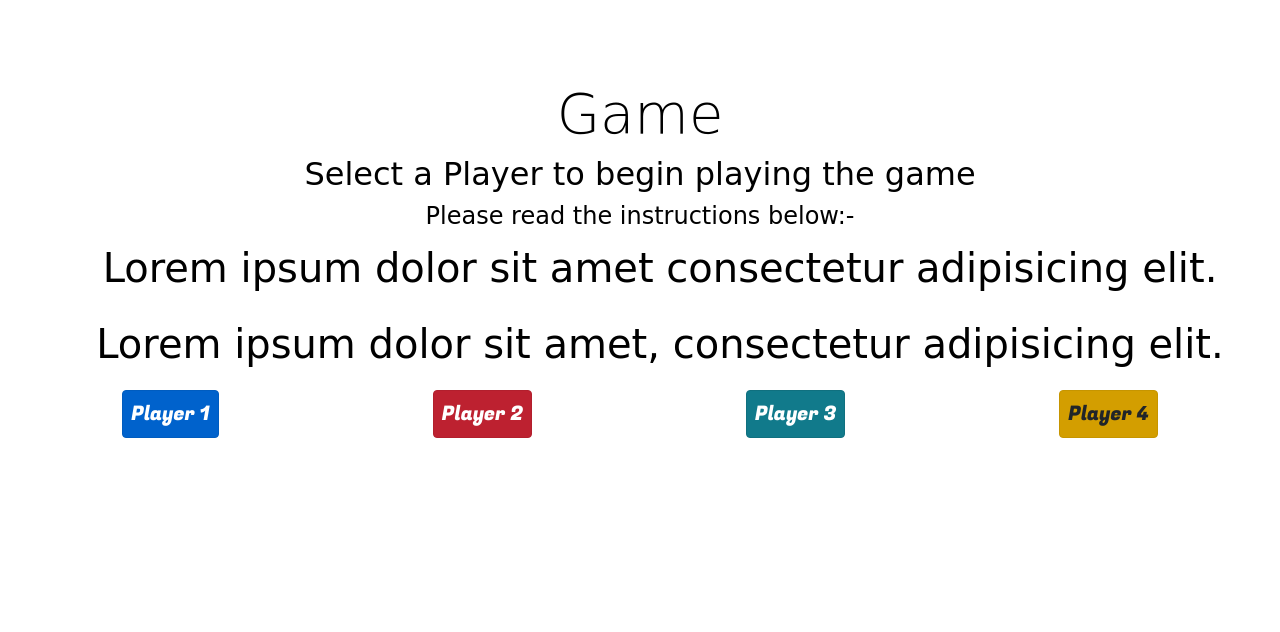
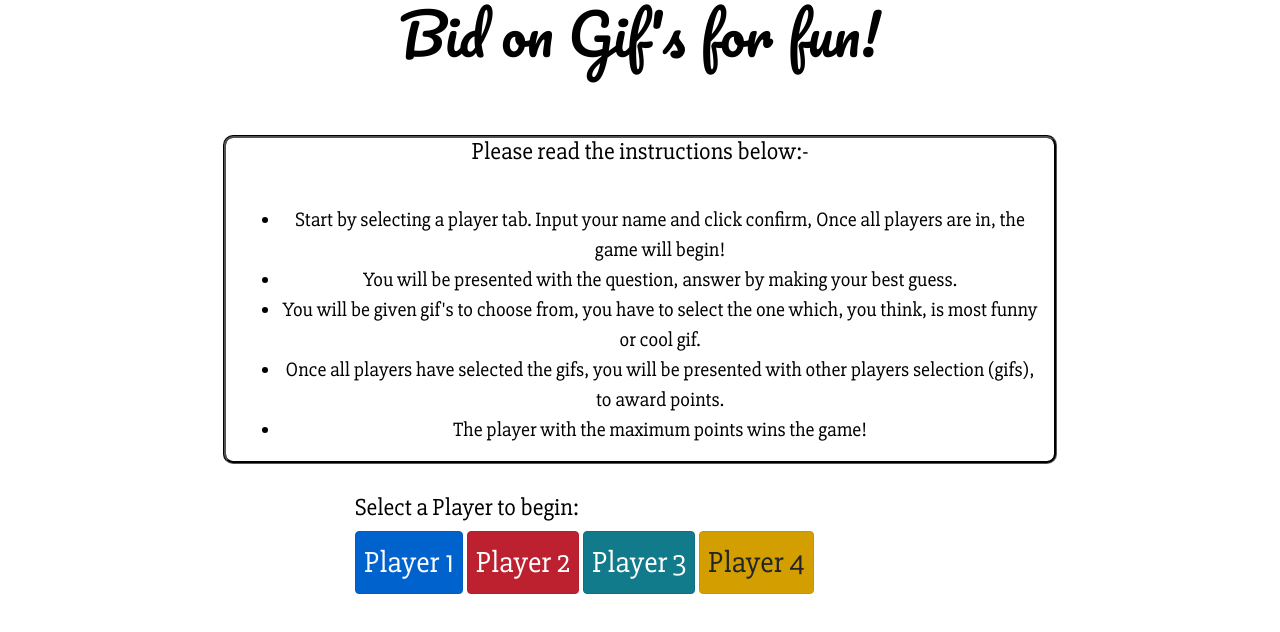
Before and after one commit to nehagupta2507/GiphyBidder, a plain HTML site: page index.html in a window 1280 px wide. Drawn offline with nearby package versions, Linux system fonts and the light colour scheme; no server answers; a web font is replaced by a local one.

Commit message:
updating layout

```diff
--- a/assets/css/app.css
+++ b/assets/css/app.css
@@ -3,30 +3,39 @@ body{
     color: black;
     background-size: cover;
     background-repeat: no-repeat;
-    font-family: 'Italianno', cursive;
+    font-family: 'Slabo 27px', serif;
     font-size: 40px;
-    /* font-family: 'Marck Script', cursive;
-    font-family: 'Mr Dafoe', cursive;
-    font-family: 'Italianno', cursive;
-    font-family: 'Niconne', cursive;
-    font-family: 'Rochester', cursive;   */
+    /*
+    font-family: 'Pacifico', cursive;
+    font-family: 'Slabo 27px', serif;
+    font-family: 'Vollkorn', serif;
+     */
+}
+#gameName{
+    font-family: 'Pacifico', cursive;
 }
 
-.head{
-    margin-top: 80px;
-
+#game{
+    width: 600px;
+    margin: 0 auto;
+    font-size: 20px;
+    border-style: groove;
+    border-color: black;
+    border-radius: 10px;
 }
-
-.playerBtn {
-    display:list-item;
-    justify-content: space-around;
-    flex-wrap: nowrap;
-    color: black;
+#selectPlayer{
+    width: 600px;
+    margin: 0 auto;
     font-size: 20px;
-    font-family: 'Fugaz One', cursive;
-    margin: auto;
+    border-style: hidden;
+    border-color: black;
+    border-radius: 10px;
 }
-
+.playerBtn{
+    font-size: 30px;
+    display: inline;
+    justify-content: space-evenly;
+}
 .selected-gif {
     margin-left: 30px;
     margin-right: 30px;
--- a/index.html
+++ b/index.html
@@ -26,7 +26,7 @@
     <script src="https://www.gstatic.com/firebasejs/6.2.4/firebase-auth.js"></script>
     <script src="https://www.gstatic.com/firebasejs/6.0.4/firebase-database.js"></script>
     <!--Google font link-->
-    <link href="https://fonts.googleapis.com/css?family=Fugaz+One|Italianno|Marck+Script|Mr+Dafoe|Niconne|Rochester&display=swap" rel="stylesheet">
+    <link href="https://fonts.googleapis.com/css?family=Pacifico|Slabo+27px|Vollkorn&display=swap" rel="stylesheet">
 
     <script src="./assets/js/p1.js"></script>
     <script src="./assets/js/p2.js"></script>
@@ -36,30 +36,43 @@
 
 <body>
     <div class="container-fluid">
+    <div id="particles-js"></div>
         <div id = "gameFull" style="display: none;">
             <h2 class="display-5">Game is in Progress, Please retry in sometime</h2>
             <h2>Meanwhile, go through the instructions below:-</h2>
+            <br>
                 <ul>
-                    <p>Lorem ipsum dolor sit amet consectetur adipisicing elit.</p>
-                    <p>Lorem ipsum dolor sit amet, consectetur adipisicing elit.</p>
+                    <li>Start by selecting a player tab. Input your name and click confirm, Once all players are in, the game will begin!</li>
+                    <li>You will be presented with the question, answer by making your best guess.</li>
+                    <li>You will be given gif's to choose from, you have to select the one which, you think, is most funny or cool gif.</li>
+                    <li>Once all players have selected the gifs, you will be presented with other players selection (gifs), to award points.</li>
+                    <li>The player with the maximum points wins the game!</li>
                 </ul>
         </div>
-
         <div id="page1" class="col-12" style="display: none;">
             <div class="row  text-center">
                 <div class="col-12" id="gameName">
-                        <h1 class="display-4 head">Game</h1>
+                    <h1 class="display-4 head">Bid on Gif's for fun!</h1>
+                    <br>
                 </div>
             </div>
             <div class="row text-center">
-                    <div class="col-12" id="game">
-                        <h2 class="display-5">Select a Player to begin playing the game</h2>
+                <div class="col-8" id="game">
                         <h4>Please read the instructions below:-</h4>
+                        <br>
                         <ul>
-                            <p>Lorem ipsum dolor sit amet consectetur adipisicing elit.</p>
-                            <p>Lorem ipsum dolor sit amet, consectetur adipisicing elit.</p>
+                        <li>Start by selecting a player tab. Input your name and click confirm, Once all players are in, the game will begin!</li>
+                        <li>You will be presented with the question, answer by making your best guess.</li>
+                        <li>You will be given gif's to choose from, you have to select the one which, you think, is most funny or cool gif.</li>
+                        <li>Once all players have selected the gifs, you will be presented with other players selection (gifs), to award points.</li>
+                        <li>The player with the maximum points wins the game!</li>
                     </ul>
                     </div>
+                    <br>
+                </div>
+                <div class="col-8" id="selectPlayer">
+                <br>
+                <h4 class="display-5">Select a Player to begin:</h4>
                 <button type="button" class="cols-3 btn btn-primary playerBtn active p-2" data-toggle="modal" data-target="#exampleModal" data-whatever="Player 1" id="player1">Player 1</button>
                 <button type="button" class="cols-3 btn btn-danger playerBtn active p-2" data-toggle="modal" data-target="#exampleModal" data-whatever="Player 2" id="player2">Player 2</button>
                 <button type="button" class="cols-3 btn btn-info playerBtn active p-2" data-toggle="modal" data-target="#exampleModal"  data-whatever="Player 3" id="player3">Player 3</button>
@@ -84,6 +97,7 @@
                             <div class="modal-footer">
                                 <button type="button" class="btn btn-secondary" data-dismiss="modal">Close</button>
                                 <button type="submit" class="btn btn-primary" id ="playerName">Confirm</button>
+                            </div>
                         </div>
                     </div>
                 </div>
```
Also changed, not shown: assets/js/p1.js (+2 -8 lines). Lines whose indentation alone changed are shown as unchanged.
